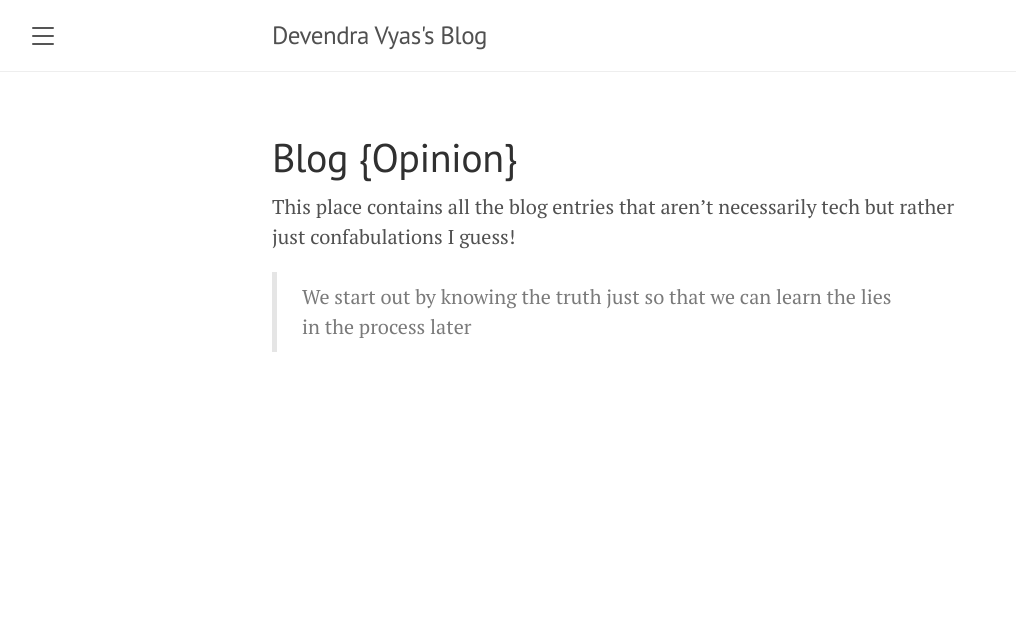
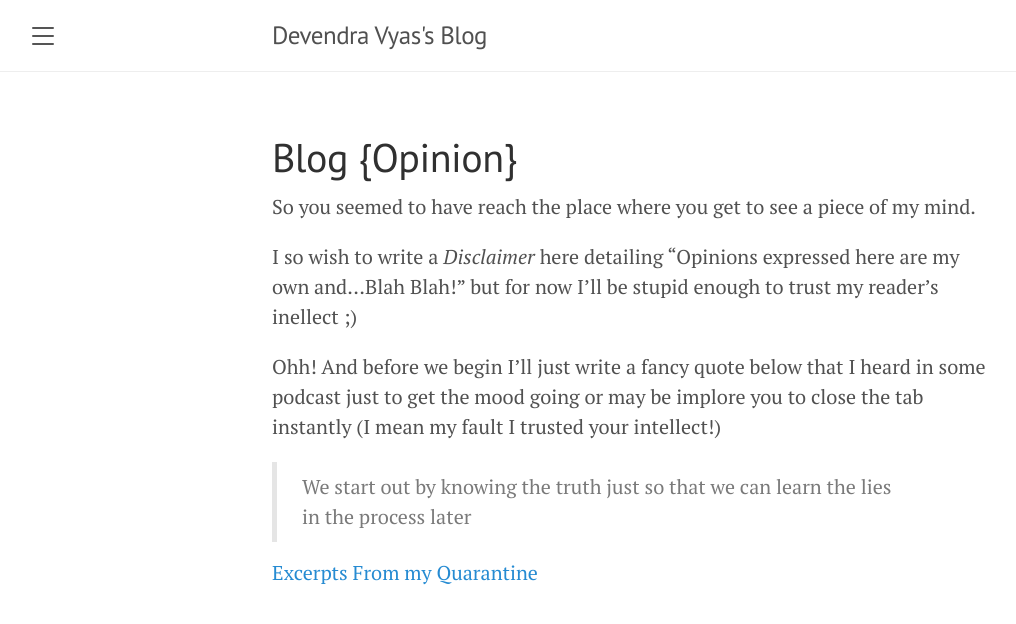
Before and after one commit to skat00sh/blog, a Jekyll site: the page built from opinion.md, in a window 1280 px wide. Shown: the top 624 px of the page, without its empty margins (8-1024 px from the left). Built offline with Jekyll 4.4.1, drawn with Linux system fonts in a browser that asks for light colours.

Commit message:
Add Entry to Blog{Opinion}

```diff
--- a/opinion.md
+++ b/opinion.md
@@ -3,6 +3,12 @@ layout: page
 title: Blog {Opinion}
 ---
 
-This place contains all the blog entries that aren't necessarily tech but rather just confabulations I guess!
+So you seemed to have reach the place where you get to see a piece of my mind.
+
+I so wish to write a _Disclaimer_ here detailing "Opinions expressed here are my own and...Blah Blah!" but for now I'll be stupid enough to trust my reader's inellect ;)
+
+Ohh! And before we begin I'll just write a fancy quote below that I heard in some podcast just to get the mood going or may be implore you to close the tab instantly (I mean my fault I trusted your intellect!)
 
 >We start out by knowing the truth just so that we can learn the lies in the process later
+
+[Excerpts From my Quarantine]({{site.url}}/2020/03/23/excerpts-from-my-quarantine/index.html)
```
Also changed, not shown: 2 other files.
